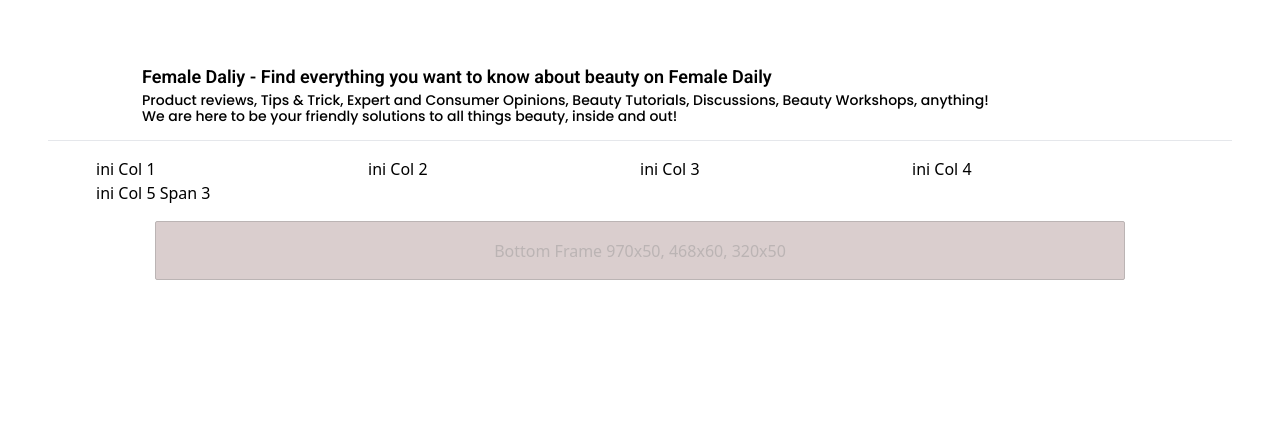
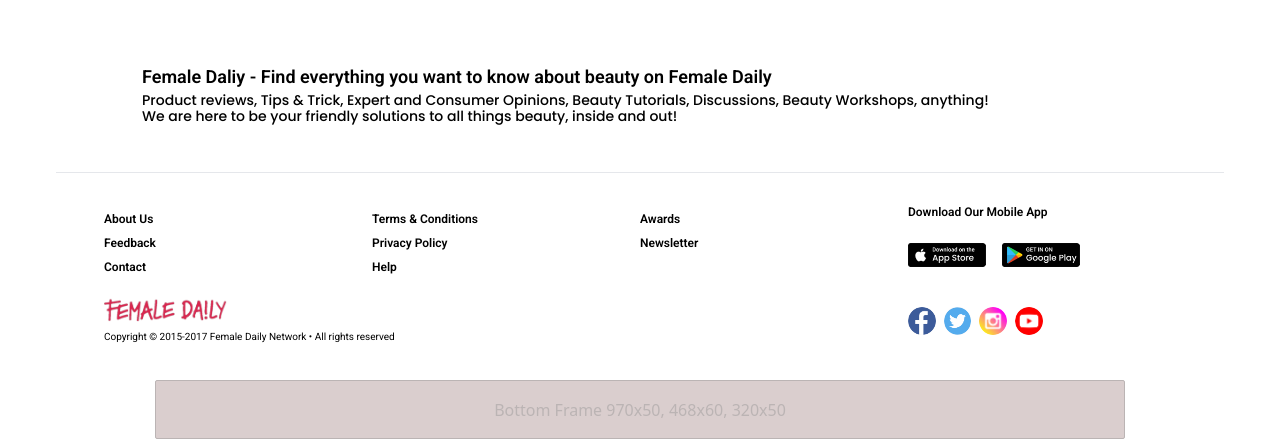
Before and after one commit to Zuenda25/technical-femaledailynetwork, a React (Create React App) app: page / in a window 1280 px wide. Shown: the part 1006-1446 px from the top of the page. Before the commit the page ends 1302 px from the top, so only its background shows below. Built offline with nearby package versions, Linux system fonts and the light colour scheme.

Commit message:
finishing footer

```diff
--- a/src/components/AppFooter/AppFooter.css
+++ b/src/components/AppFooter/AppFooter.css
@@ -1,6 +1,50 @@
-/* .footer-subtitle {
+footer {
+  @apply mx-auto px-4;
+  max-width: 1200px;
+}
+
+footer a, .app-footer p {
   font-family: 'Roboto', sans-serif;
-  font-size: 14px;
-  line-height: 16px;
+  font-size: 12px;
+  line-height: 14px;
   font-weight: 600;
-} */
+}
+
+.app-link {
+  @apply flex items-center mt-6;
+}
+
+.App-Store {
+  @apply mr-4;
+}
+
+.app-link-image {
+  max-width: 78px;
+  height: auto;
+}
+
+.footer-logo {
+  max-height: 25px;
+  width: auto;
+}
+
+.copyright-footer, .social-footer {
+  @apply py-5;
+}
+
+.copyright-footer p {
+  @apply mt-2 font-normal;
+  font-family: 'Roboto', sans-serif;
+  font-size: 10px;
+  line-height: 14px;
+}
+
+.social-footer {
+  @apply flex items-center;
+}
+
+.social-icon {
+  max-width: 28px;
+  max-height: 28px;
+  border-radius: 100%;
+}
--- a/src/components/AppFooter/AppFooter.jsx
+++ b/src/components/AppFooter/AppFooter.jsx
@@ -1,26 +1,81 @@
 import React from 'react';
+import './AppFooter.css';
+import dataSource from '../../sources/data.source';
 
 function AppFooter() {
   return (
-    <footer className="px-12">
+    <footer>
       <div className="section">
-        <h1>Female Daliy - Find everything you want to know about beauty on Female Daily</h1>
+        <h1>
+          Female Daliy - Find everything you want to know about beauty on Female
+          Daily
+        </h1>
         <p className="subtitle">
-          Product reviews, Tips & Trick, Expert and Consumer Opinions,
-          Beauty Tutorials, Discussions, Beauty Workshops, anything!
+          Product reviews, Tips & Trick, Expert and Consumer Opinions, Beauty
+          Tutorials, Discussions, Beauty Workshops, anything!
           <br />
-          We are here to be your friendly solutions to all things beauty, inside and out!
+          We are here to be your friendly solutions to all things beauty, inside
+          and out!
         </p>
       </div>
-      <hr className="my-4" />
+      <hr className="mt-12 mb-8" />
       <div className="grid grid-cols-4 px-12">
-        <div>ini Col 1</div>
-        <div>ini Col 2</div>
-        <div>ini Col 3</div>
-        <div className="row-span-2">ini Col 4</div>
-        <div className="col-span-2">ini Col 5 Span 3</div>
+        <div>
+          <ul>
+            {dataSource.bottomNav[0].map((item) => (
+              <li>
+                <a href="#top">{item}</a>
+              </li>
+            ))}
+          </ul>
+        </div>
+        <div>
+          <ul>
+            {dataSource.bottomNav[1].map((item) => (
+              <li>
+                <a href="#top">{item}</a>
+              </li>
+            ))}
+          </ul>
+        </div>
+        <div>
+          <ul>
+            {dataSource.bottomNav[2].map((item) => (
+              <li>
+                <a href="#top">{item}</a>
+              </li>
+            ))}
+          </ul>
+        </div>
+        <div className="app-footer">
+          <p>Download Our Mobile App</p>
+          <div className="app-link">
+            {dataSource.appLink.map((item) => (
+              <a className={item.name} href={item.target}>
+                <img
+                  className="app-link-image"
+                  src={item.image}
+                  alt={item.name}
+                />
+              </a>
+            ))}
+          </div>
+        </div>
+        <div className="col-span-3 copyright-footer">
+          <img className="footer-logo" src="./images/fd-logo.png" alt="Logo" />
+          <p>
+            Copyright &copy; 2015-2017 Female Daily Network &bull; All rights
+            reserved
+          </p>
+        </div>
+        <div className="social-footer">
+          {dataSource.socialLink.map((item) => (
+            <a className="mr-2" href={item.target}>
+              <img className="social-icon" src={item.icon} alt={item.name} />
+            </a>
+          ))}
+        </div>
       </div>
-      {/* <div className="grid"></div> */}
     </footer>
   );
 }
--- a/src/sources/data.source.js
+++ b/src/sources/data.source.js
@@ -1,3 +1,14 @@
+const topNav = [
+  'Skin Care',
+  'Make Up',
+  'Body',
+  'Hair',
+  'Fragrance',
+  'Nails',
+  'Tools',
+  'Brands',
+];
+
 const brandLogo = [
   {
     name: 'NIVEA',
@@ -25,8 +36,56 @@
   },
 ];
 
+const bottomNav = [
+  ['About Us', 'Feedback', 'Contact'],
+  ['Terms & Conditions', 'Privacy Policy', 'Help'],
+  ['Awards', 'Newsletter'],
+];
+
+const appLink = [
+  {
+    name: 'App-Store',
+    target:
+      'https://apps.apple.com/id/app/female-daily-beauty-review/id1160742672',
+    image: './images/footer-appstore.png',
+  },
+  {
+    name: 'Playstore',
+    target:
+      'https://play.google.com/store/apps/details?id=com.fdbr.android&gl=US',
+    image: './images/footer-playstore.png',
+  },
+];
+
+const socialLink = [
+  {
+    name: 'facebook',
+    icon: './images/ic-facebook.png',
+    target: 'https://www.facebook.com/FemaleDailyNetwork',
+  },
+  {
+    name: 'twitter',
+    icon: './images/ic-twitter.png',
+    target: 'https://twitter.com/FemaleDaily',
+  },
+  {
+    name: 'instagram',
+    icon: './images/ic-instagram.png',
+    target: 'https://www.instagram.com/femaledailynetwork',
+  },
+  {
+    name: 'youtube',
+    icon: './images/ic-youtube.png',
+    target: 'https://www.youtube.com/c/FemaleDailyNetwork',
+  },
+];
+
 const dataSource = {
+  topNav,
   brandLogo,
+  bottomNav,
+  appLink,
+  socialLink,
 };
 
 export default dataSource;
```
